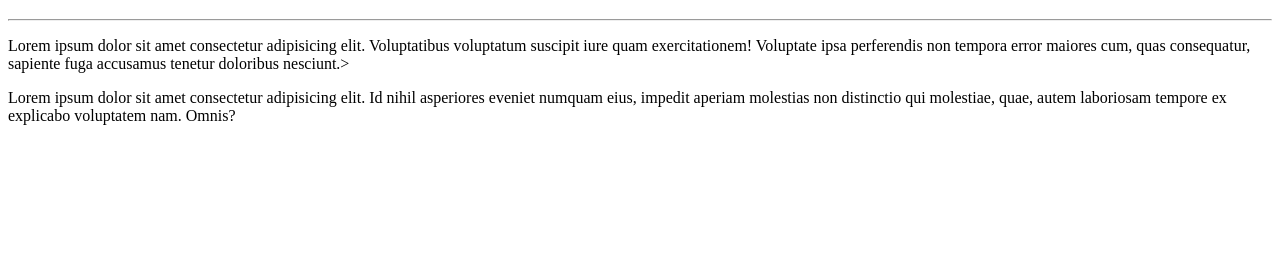
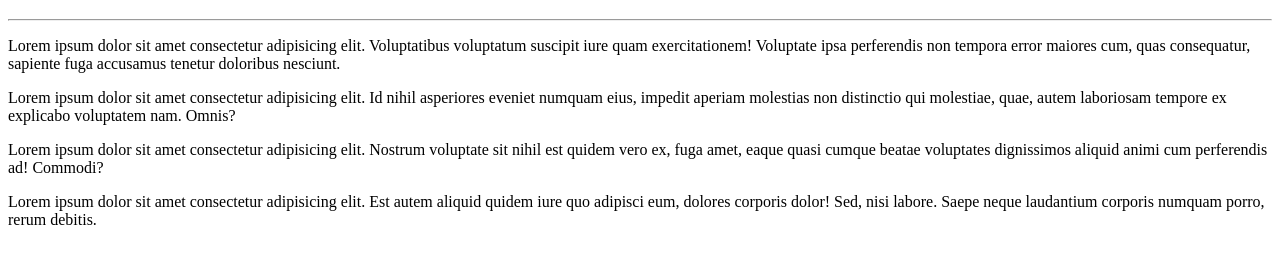
Before and after one commit to CleytonChirrinzane/Ola-Mundo, a plain HTML site: page site-exemplo/index.html in a window 1280 px wide. Shown: the part 61-324 px from the top of the page. Drawn offline with Linux system fonts and the light colour scheme.

Commit message:
aumentei mais 1 lorem

```diff
--- a/site-exemplo/index.html
+++ b/site-exemplo/index.html
@@ -8,7 +8,9 @@
 <body>
  <h1>lá, Mundo!</h1>
  <hr>
- <p>Lorem ipsum dolor sit amet consectetur adipisicing elit. Voluptatibus voluptatum suscipit iure quam exercitationem! Voluptate ipsa perferendis non tempora error maiores cum, quas consequatur, sapiente fuga accusamus tenetur doloribus nesciunt.>
-    <p>Lorem ipsum dolor sit amet consectetur adipisicing elit. Id nihil asperiores eveniet numquam eius, impedit aperiam molestias non distinctio qui molestiae, quae, autem laboriosam tempore ex explicabo voluptatem nam. Omnis?
+ <p>Lorem ipsum dolor sit amet consectetur adipisicing elit. Voluptatibus voluptatum suscipit iure quam exercitationem! Voluptate ipsa perferendis non tempora error maiores cum, quas consequatur, sapiente fuga accusamus tenetur doloribus nesciunt. </p>
+    <p>Lorem ipsum dolor sit amet consectetur adipisicing elit. Id nihil asperiores eveniet numquam eius, impedit aperiam molestias non distinctio qui molestiae, quae, autem laboriosam tempore ex explicabo voluptatem nam. Omnis? </p>
+        <p>Lorem ipsum dolor sit amet consectetur adipisicing elit. Nostrum voluptate sit nihil est quidem vero ex, fuga amet, eaque quasi cumque beatae voluptates dignissimos aliquid animi cum perferendis ad! Commodi?</p>
+        <p>Lorem ipsum dolor sit amet consectetur adipisicing elit. Est autem aliquid quidem iure quo adipisci eum, dolores corporis dolor! Sed, nisi labore. Saepe neque laudantium corporis numquam porro, rerum debitis.</p>
 </body>
 </html>
```
